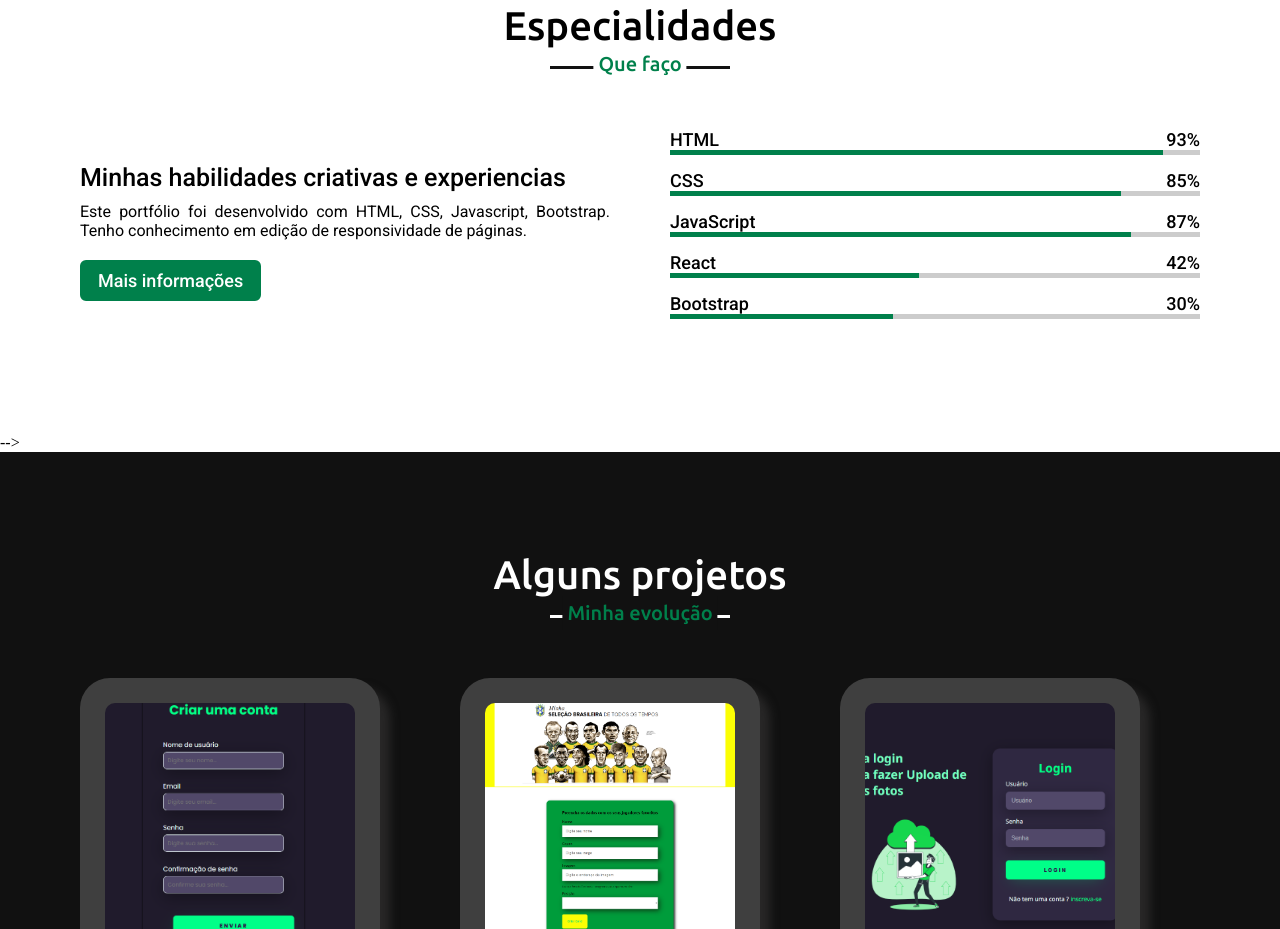
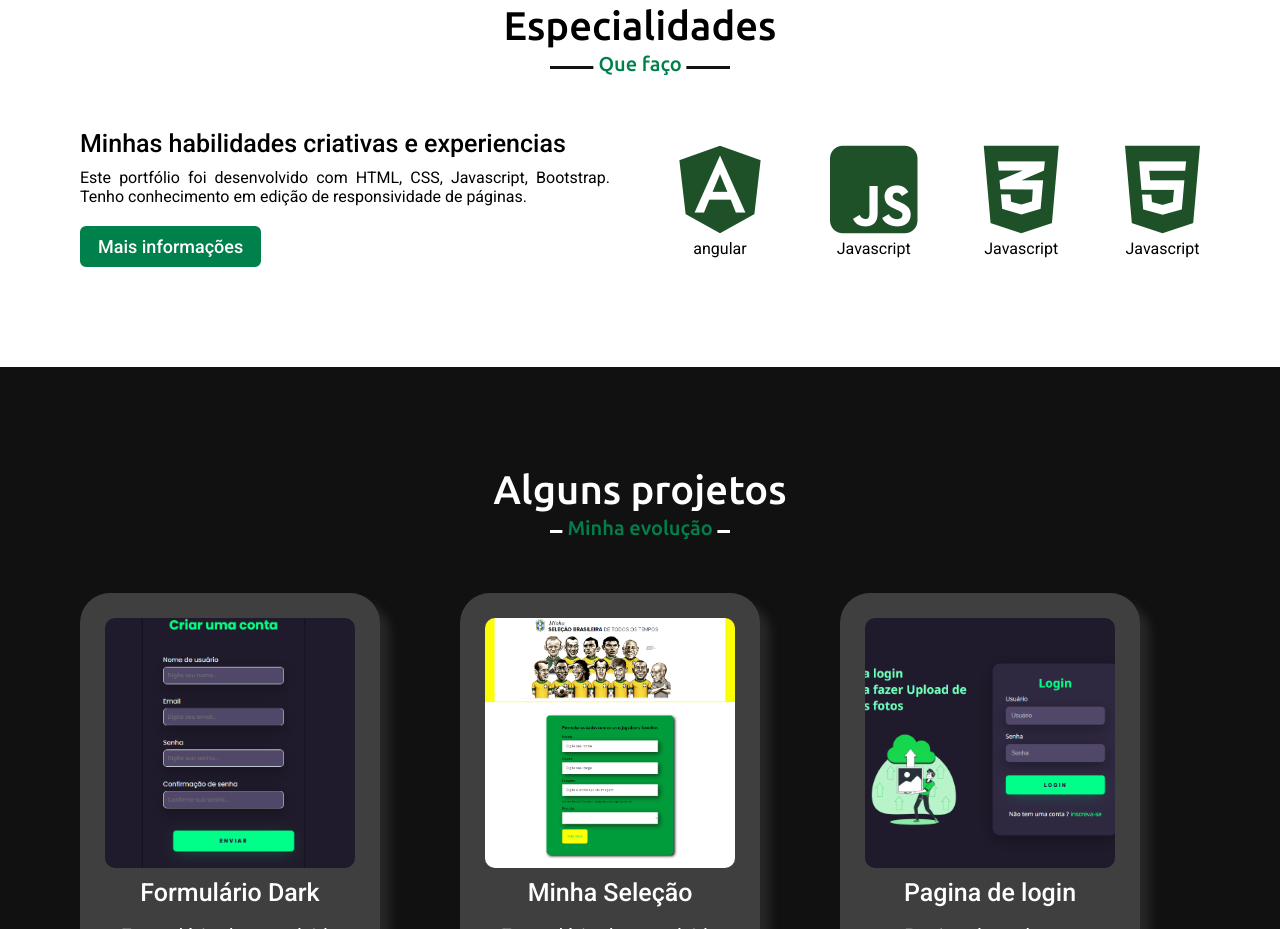
Before and after one commit to JeanDares/NovoPortfolio, a plain HTML site: page index.html in a window 1280 px wide. Shown: the part 2234-3163 px from the top of the page. Drawn offline with nearby package versions, Linux system fonts and the light colour scheme; a script that the page names is missing.

Commit message:
atualizando campo de especialidades

```diff
--- a/index.html
+++ b/index.html
@@ -128,47 +128,32 @@
                     <div class="text">Minhas habilidades criativas e experiencias</div>
                     <p>Este  portfólio foi desenvolvido com HTML, CSS, Javascript, Bootstrap. Tenho conhecimento em edição de responsividade de páginas.</p>
                     <a href="#">Mais informações</a>
-                </div>
-                <div class="column right">
-                    <div class="bars">
-                        <div class="info">
-                            <span>HTML</span>
-                            <span>93%</span>
-                        </div>
-                        <div class="line html"></div>
-                    </div>
-                    <div class="bars">
-                        <div class="info">
-                            <span>CSS</span>
-                            <span>85%</span>
-                        </div>
-                        <div class="line css"></div>
-                    </div>
-                    <div class="bars">
-                        <div class="info">
-                            <span>JavaScript</span>
-                            <span>87%</span>
-                        </div>
-                        <div class="line js"></div>
-                    </div>
-                    <div class="bars">
-                        <div class="info">
-                            <span>React</span>
-                            <span>42%</span>
-                        </div>
-                        <div class="line php"></div>
-                    </div>
-                    <div class="bars">
-                        <div class="info">
-                            <span>Bootstrap</span>
-                            <span>30%</span>
-                        </div>
-                        <div class="line mysql"></div>
-                    </div>
-                </div>
             </div>
+            <div class="icones">
+                <i class="fa-brands fa-angular icone" style="color: #1f5129;"> </i>
+                <p>angular</p>
+            </div>
+             <div class="icones">
+                <i class="fa-brands fa-square-js icone" style="color: #1f5129;"></i>
+                <p>Javascript</p>
+            </div>
+            <div class="icones">
+                <i class="fa-brands fa-css3-alt icone" style="color: #1f5129;"></i>
+                <p>Javascript</p>
+            </div>
+            <div class="icones">
+                <i class="fa-brands fa-html5 icone" style="color: #1f5129;"></i>
+                <p>Javascript</p>
+            </div>
+
+
+
+
+
+
+
         </div>
-    </section> -->
+    </section>
 
     <!--sessão projetos-->
     <section class="teams" id="teams">
@@ -352,6 +337,7 @@
     <script src="https://cdnjs.cloudflare.com/ajax/libs/typed.js/2.0.12/typed.min.js"></script>
     <link rel="stylesheet" href="https://cdnjs.cloudflare.com/ajax/libs/OwlCarousel2/2.3.4/assets/owl.carousel.min.css">
     <script   src="./script-2.js"></script>
+    <script src="https://kit.fontawesome.com/84bf8f4047.js" crossorigin="anonymous"></script>
 </body>
 
 </html>
--- a/style.css
+++ b/style.css
@@ -328,35 +328,8 @@ section .title::after{
     font-weight: 500;
     font-size: 18px;
 }
-.skills .skills-content .right .line{
-    width: 100%;
-    height: 5px;
-    background: #ccc;
-    position: relative;
-}
-.skills .skills-content .right .line::before{
-    content: "";
-    position: absolute;
-    height: 100%;
-    top: 0;
-    left: 0;
-    background: #00804b;
-}
-.skills .skills-content .right .html::before{
-    width: 93%;
-}
-.skills .skills-content .right .css::before{
-    width: 85%;
-}
-.skills .skills-content .right .js::before{
-    width: 87%;
-}
-.skills .skills-content .right .php::before{
-    width: 47%;
-}
-.skills .skills-content .right .mysql::before{
-    width: 42%;
-}
+
+
 /*  sessão projetos  */
 .teams .title::after{
     content: "Minha evolução";
@@ -681,3 +654,12 @@ footer span a:hover{
         height: auto;
     }
 }
+.icones{
+    display: flex;
+    flex-direction: column;
+    align-items: center;
+
+}
+.icone{
+    font-size: 100px;
+}
```
